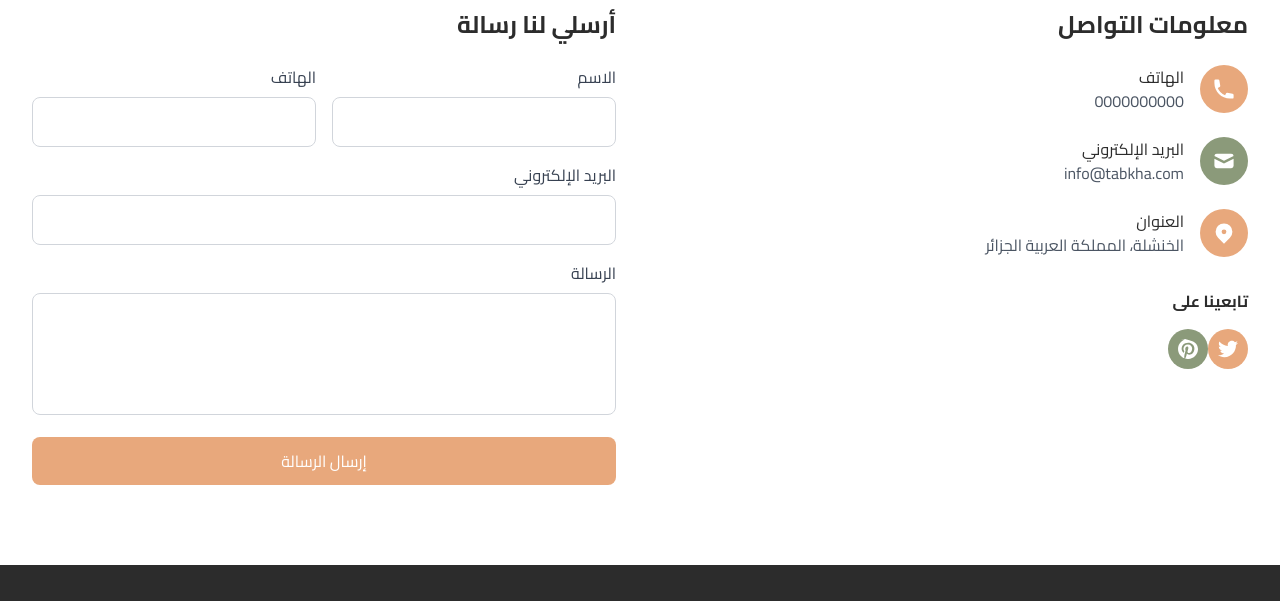
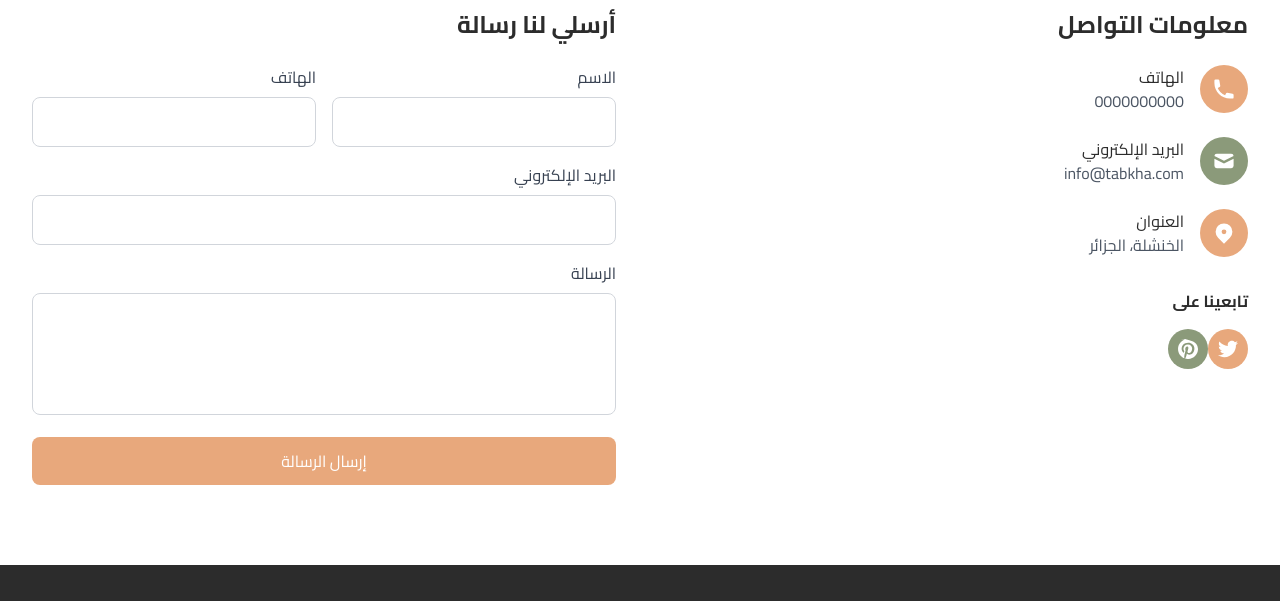
Before and after one commit to zirxis/tabkha, a plain HTML site: page index.html in a window 1280 px wide. Shown: the part 6521-7122 px from the top of the page. Drawn offline with nearby package versions, Linux system fonts and the light colour scheme; animation ran at ten frames a second.

Commit message:
Update index.html

```diff
--- a/index.html
+++ b/index.html
@@ -597,7 +597,7 @@
                             </div>
                             <div>
                                 <p class="font-medium text-text-dark">العنوان</p>
-                                <p class="text-gray-600">الخنشلة، المملكة العربية الجزائر</p>
+                                <p class="text-gray-600">الخنشلة،  الجزائر</p>
                             </div>
                         </div>
                     </div>
```
